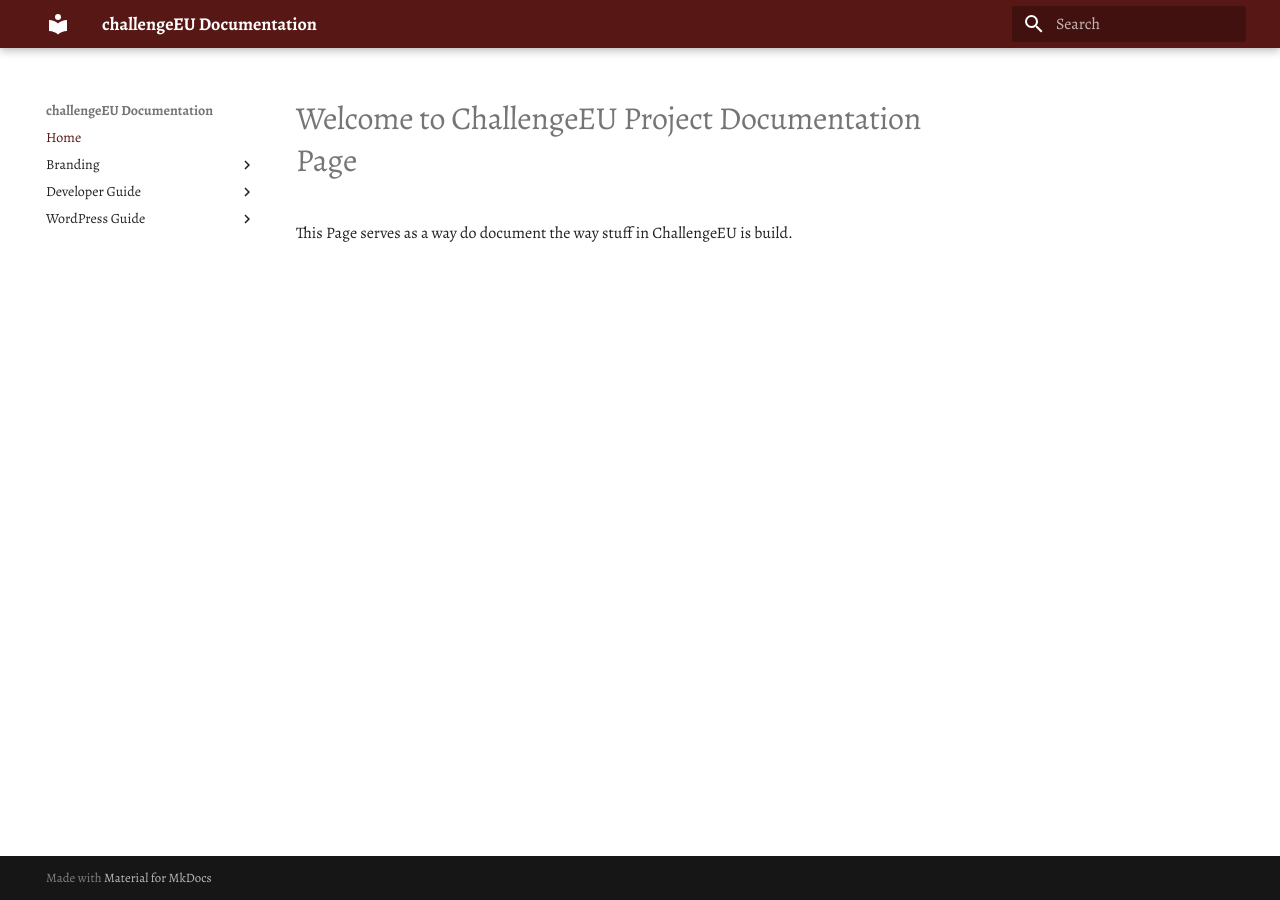
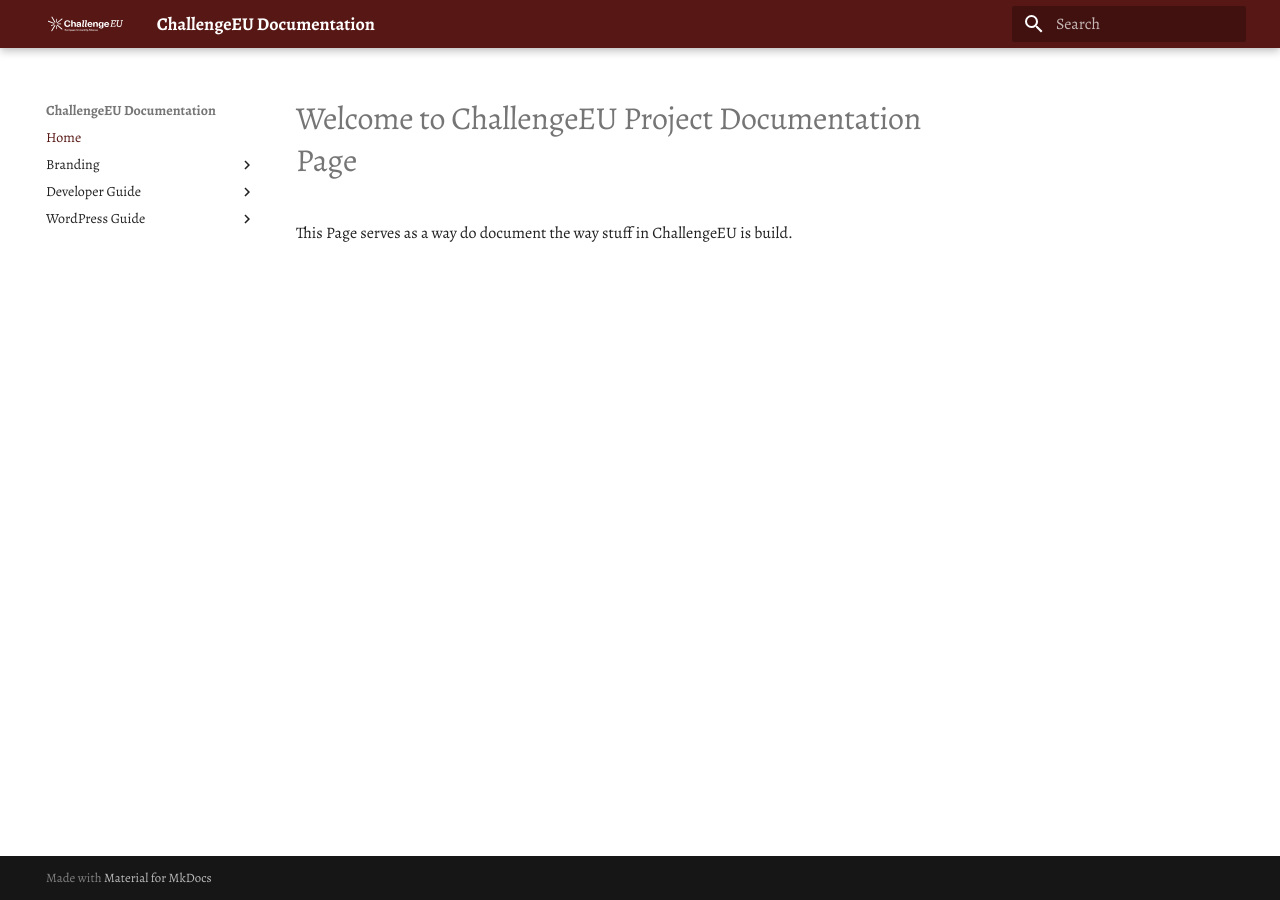
Before and after one commit to ctrl-dante/challengeEuDocs, an MkDocs documentation site: the page built from docs/index.md, in a window 1280 px wide. Built offline with MkDocs 1.6.1 and Material for MkDocs 9.7.7, drawn with Linux system fonts in a browser that asks for light colours.

Commit message:
fix: add logo

```diff
--- a/mkdocs.yml
+++ b/mkdocs.yml
@@ -1,4 +1,4 @@
-site_name: challengeEU Documentation
+site_name: ChallengeEU Documentation
 
 
 theme:
@@ -10,6 +10,8 @@
   font:
     text: 'Alegreya'
     code: 'Fira Code'
+  logo: 'images/logo260_80.svg'
+  favicon: 'images/favicon.ico'
 extra_css:
   - stylesheets/extra.css
 extra_javascript:
```
Also changed, not shown: docs/images/favicon.ico (added), docs/images/favicon.png (added).
